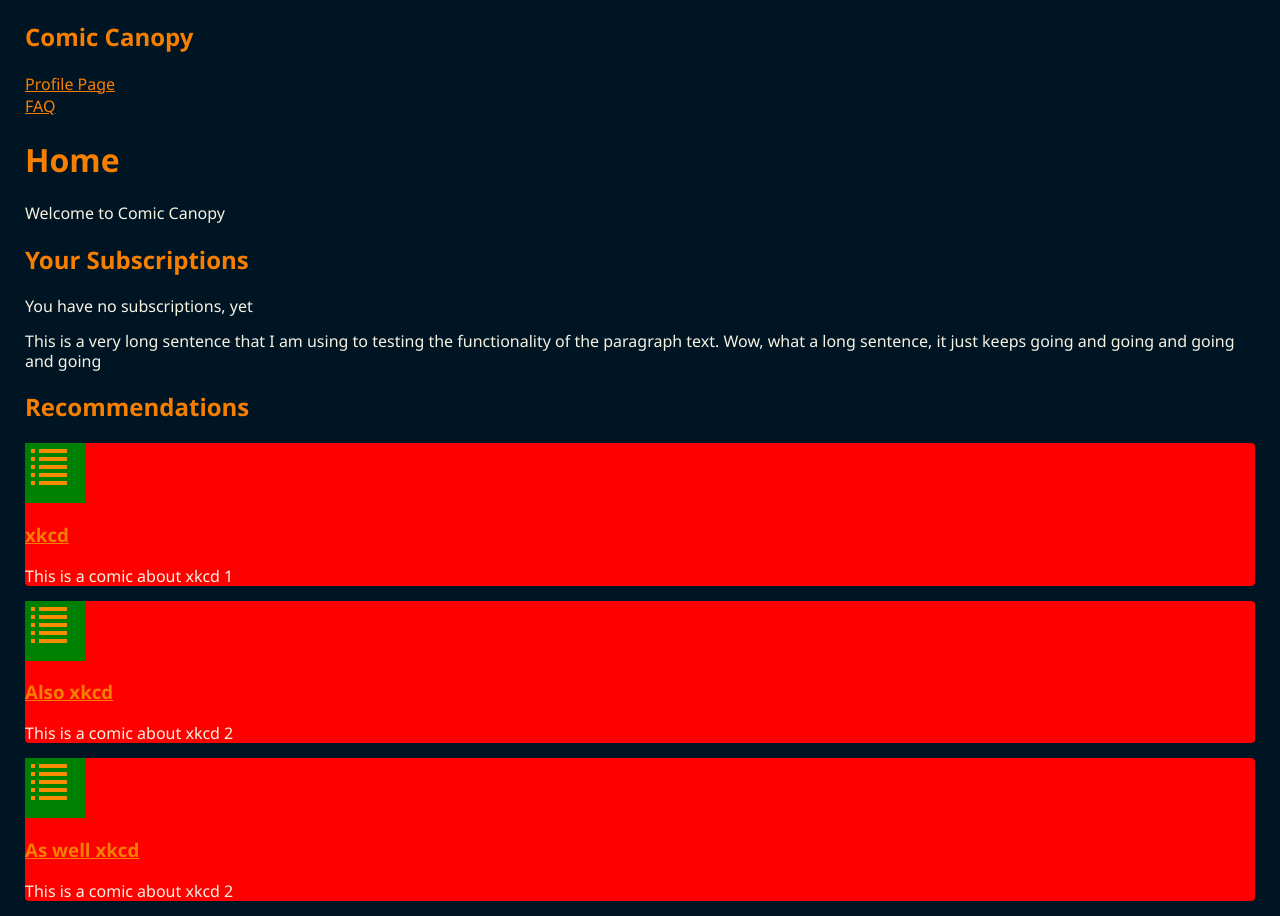
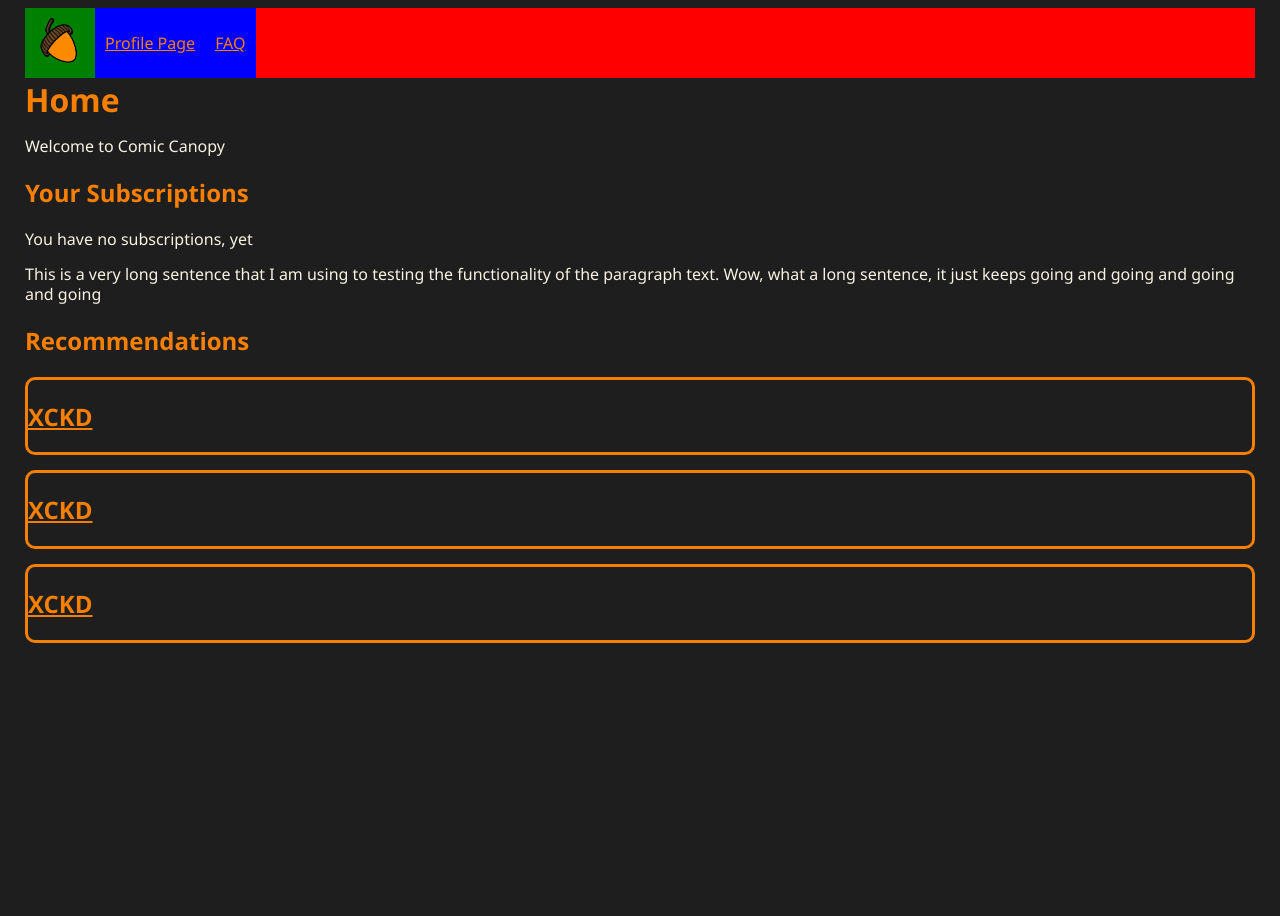
Before and after one commit to cyschneck/comic-canopy, a PHP site: page / in a window 1280 px wide. After the commit the page ends 643 px from the top, so only its background shows below. Run offline with PHP 8.4, Linux system fonts and the light colour scheme.

Commit message:
setup header nav

```diff
--- a/css/main.css
+++ b/css/main.css
@@ -1,5 +1,5 @@
 body {
-    background-color: #001524; /* page background color */
+    background-color: #1E1E1E; /* page background color */
     color: #F7F3E3; /*text color*/
     font-family:'Segoe UI', Tahoma, Geneva, Verdana, sans-serif; /*font*/
     margin-top: 8px;
@@ -16,7 +16,7 @@ h1 {
     color: #F77F00; /*header color*/
     font-size: 2em;
     font-weight: bold;
-    margin-block: 0.67em;
+    margin-bottom: 15px; /*spacing between paragraphs*/
 }
 
 h2 {
@@ -39,13 +39,49 @@ a {
     cursor: pointer; /*cursor on hover*/
 }
 
-#recommendations li {
-    border-radius: 0.25rem;
-    background-color: red;
+.recommendations-list div {
+    border-color: #F77F00;
+    border-radius: 10px;
+    border-style: solid;
+    margin-bottom: 15px; /*spacing between divs*/
 }
 
-.rec-image {
+/*navigation menu*/
+.header-main {
+    background-color: red;
+    height: 70px;
+    display: flex;
+    justify-content: space-between;
+}
+
+.header-main-nav {
+    background-color: blue;
+    width: fit-content;
+    height: 100%;
+}
+
+.header-main-nav ul {
+
+}
+
+.header-main-nav ul li {
+    display: inline;
+    float: left;
+}
+
+.header-main-nav ul li a {
+    padding: 0px 10px 0px 10px;
+    line-height: 70px; /*center based on height of nav bar*/
+}
+
+.header-main-logo {
     background-color: green;
-    width: 60px;
-    height: 60px;
+    width: fit-content;
+    height: 100%;
+    display: flex;
 }
+
+.header-main-logo img {
+    height: 70px; /*fixed height for nav bar logo*/
+    align-self: center; /*align logo in the middile*/
+}
--- a/index.html
+++ b/index.html
@@ -1,5 +1,5 @@
 <!DOCTYPE html>
-<html>
+<html lang="en">
 <head>
     <meta charset="UTF-8">
     <meta name="viewport" content="width=device-width, initial-scale=1.0">
@@ -8,14 +8,16 @@
     <title>Comic Canopy</title>
 </head>
 <body>
-    <header>
-        <h2>Comic Canopy</h2>
-        <nav>
-            <ul>
-                <li><a href="profile.html">Profile Page</a></li>
-                <li><a href="faq.html">FAQ</a></li>
-            </ul>
-        </nav>
+    <header class="header-main">
+        <div class="header-main-logo">
+            <a href="index.html"><img src="assets/Acorn_CC.png" alt="cc-logo"></a>
+            <nav class="header-main-nav">
+                <ul>
+                    <li><a href="profile.html">Profile Page</a></li>
+                    <li><a href="faq.html">FAQ</a></li>
+                </ul>
+            </nav>
+        </div>
     </header>
 
     <section id="welcome">
@@ -31,23 +33,21 @@
 
     <section id="recommendations">
         <h2>Recommendations</h2>
-        <ul>
-            <li>
-                <div class="rec-image"><img src="assets/navigation.png" alt="comic image" /></div>
-                <h3><a href="https://xkcd.com">xkcd</href></a></h3>
-                <p>This is a comic about xkcd 1</p>
-            </li>
-            <li>
-                <div class="rec-image"><img src="assets/navigation.png" alt="comic image" /></div>
-                <h3><a href="https://xkcd.com">Also xkcd</href></a></h3>
-                <p>This is a comic about xkcd 2</p>
-            </li>
-            <li>
-                <div class="rec-image"><img src="assets/navigation.png" alt="comic image" /></div>
-                <h3><a href="https://xkcd.com">As well xkcd</href></a></h3>
-                <p>This is a comic about xkcd 2</p>
-            </li>
-        </ul>
+        <section class="recommendations-list">
+
+            <div class="reco-1">
+                <h2><a href="https//xkcd.com">XCKD</a></h2>
+            </div>
+
+            <div class="reco-2">
+                <h2><a href="https//xkcd.com">XCKD</a></h2>
+            </div>
+
+            <div class="reco-3">
+                <h2><a href="https//xkcd.com">XCKD</a></h2>
+            </div>
+
+        </section>
     </section>
 
 </body>
```
Also changed, not shown: faq.html (+11 -9 lines), profile.html (+11 -9 lines), assets/Acorn_CC.png (added).
